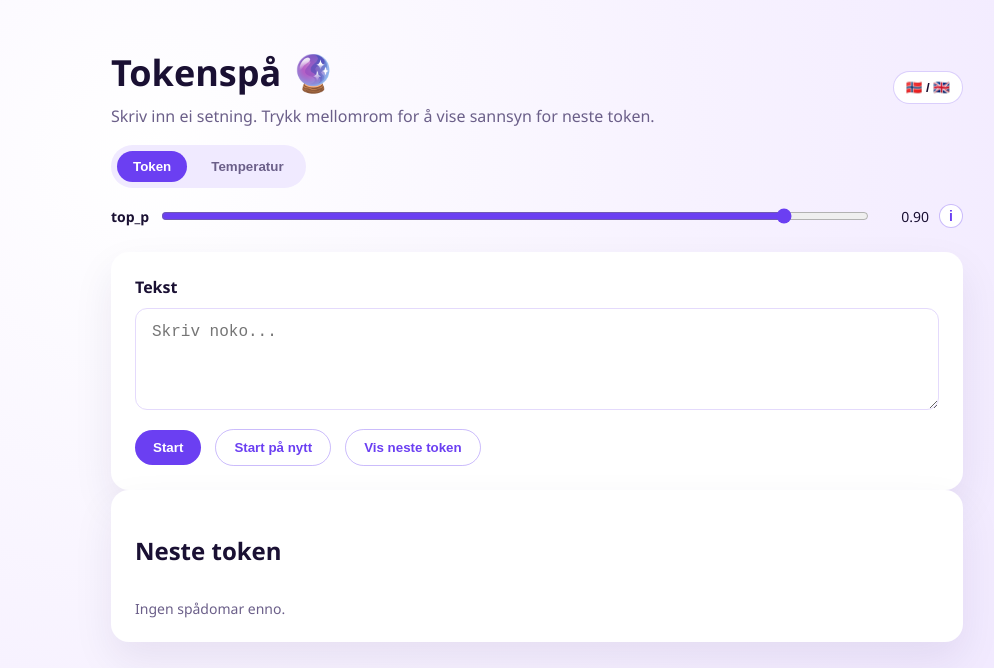
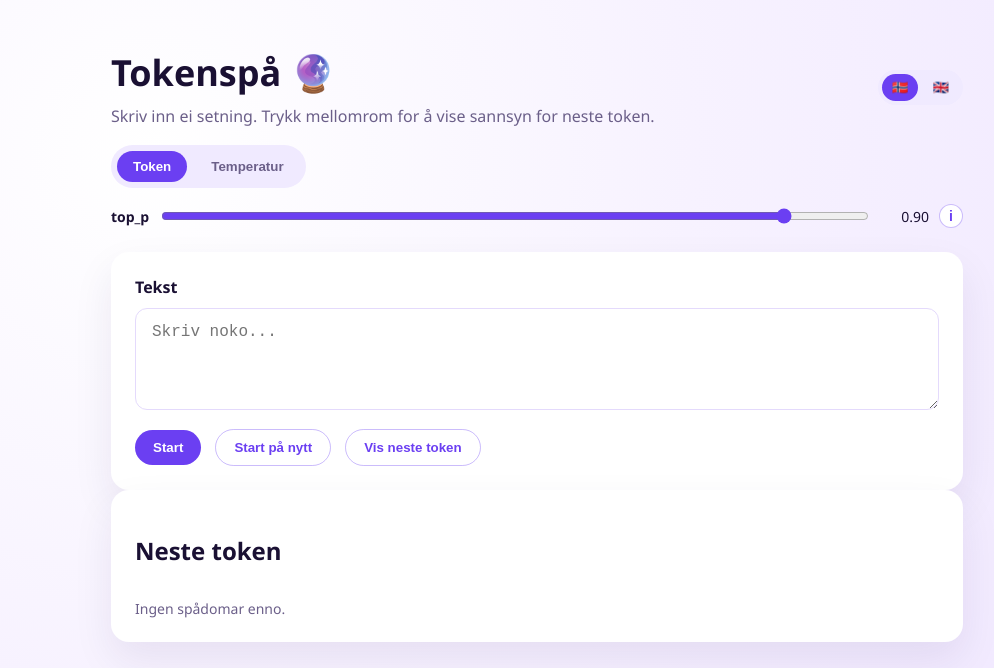
Before and after one commit to lektorodd/token-prediktor-app, a website: page public/index.html in a window 1280 px wide. Shown: the top 668 px of the page, without its empty margins (103-1097 px from the left). Drawn offline with Linux system fonts and the light colour scheme.

Commit message:
Replace language toggle with pill buttons
Replace the single language toggle with two pill-style buttons (lang-nn, lang-en). Update JS to query the new buttons, add separate click handlers that set currentLang, persist it to localStorage, call applyI18n() and renderTempCards(), and re-render cached tokens when present. applyI18n() now toggles the active class on the appropriate button and sets top-p help text. Add .lang-toggle container and .lang-pill styles with an active state in CSS; remove the old aria-label toggle logic.

```diff
--- a/public/app.js
+++ b/public/app.js
@@ -13,7 +13,8 @@ const topPSlider = document.querySelector("#top-p");
 const topPValue = document.querySelector("#top-p-value");
 const topPInfoBtn = document.querySelector("#top-p-info");
 const topPPop = document.querySelector("#top-p-pop");
-const langToggleBtn = document.querySelector("#lang-toggle");
+const langNnBtn = document.querySelector("#lang-nn");
+const langEnBtn = document.querySelector("#lang-en");
 
 const tempPromptEl = document.querySelector("#temp-prompt");
 const tempStartBtn = document.querySelector("#temp-start");
@@ -115,10 +116,8 @@ function applyI18n() {
     el.setAttribute("placeholder", t(key));
   });
   topPPop.textContent = t("top_p_help");
-  langToggleBtn.setAttribute(
-    "aria-label",
-    currentLang === "nn" ? "Switch language" : "Byt språk"
-  );
+  langNnBtn.classList.toggle("active", currentLang === "nn");
+  langEnBtn.classList.toggle("active", currentLang === "en");
 }
 
 chartEl.tabIndex = 0;
@@ -475,14 +474,20 @@ topPSlider.addEventListener("input", () => {
   topPValue.textContent = topP.toFixed(2);
 });
 
-langToggleBtn.addEventListener("click", () => {
-  currentLang = currentLang === "nn" ? "en" : "nn";
+langNnBtn.addEventListener("click", () => {
+  currentLang = "nn";
   localStorage.setItem("lang", currentLang);
   applyI18n();
   renderTempCards();
-  if (tokensCache.length) {
-    render(tokensCache);
-  }
+  if (tokensCache.length) render(tokensCache);
+});
+
+langEnBtn.addEventListener("click", () => {
+  currentLang = "en";
+  localStorage.setItem("lang", currentLang);
+  applyI18n();
+  renderTempCards();
+  if (tokensCache.length) render(tokensCache);
 });
 
 topPInfoBtn.addEventListener("click", () => {
--- a/public/index.html
+++ b/public/index.html
@@ -16,9 +16,10 @@
               Skriv inn ei setning. Trykk mellomrom for å vise sannsyn for neste token.
             </p>
           </div>
-          <button id="lang-toggle" class="lang-btn" type="button" aria-label="Byt språk">
-            🇳🇴 / 🇬🇧
-          </button>
+          <div class="lang-toggle" role="group" aria-label="Vel språk">
+            <button id="lang-nn" class="lang-pill active" type="button">🇳🇴</button>
+            <button id="lang-en" class="lang-pill" type="button">🇬🇧</button>
+          </div>
         </div>
         <div class="tabs">
           <button id="tab-token" class="tab active" data-i18n="tab_token">Token</button>
--- a/public/styles.css
+++ b/public/styles.css
@@ -47,14 +47,26 @@ body {
   gap: 16px;
 }
 
-.lang-btn {
-  border: 1px solid rgba(107, 63, 242, 0.25);
-  background: white;
-  color: var(--ink);
-  padding: 8px 12px;
+.lang-toggle {
+  display: inline-flex;
+  gap: 4px;
+  padding: 4px;
+  background: #f0eaff;
+  border-radius: 999px;
+}
+
+.lang-pill {
+  border: none;
+  background: transparent;
+  padding: 6px 10px;
   border-radius: 999px;
   cursor: pointer;
   font-weight: 600;
+}
+
+.lang-pill.active {
+  background: var(--accent);
+  color: white;
 }
 
 .tabs {
```
